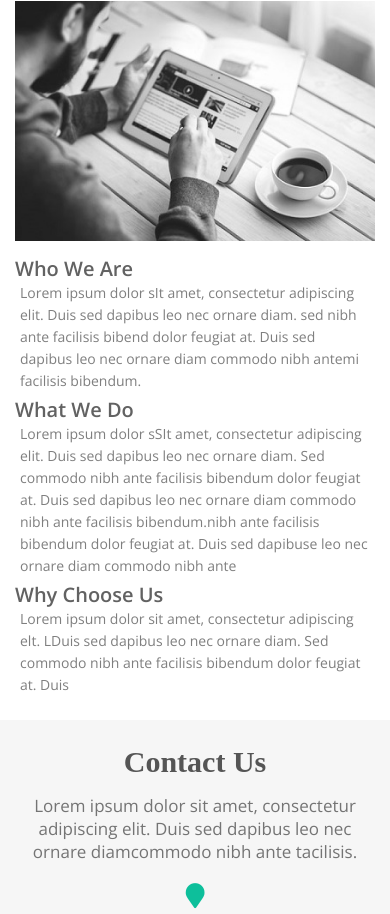
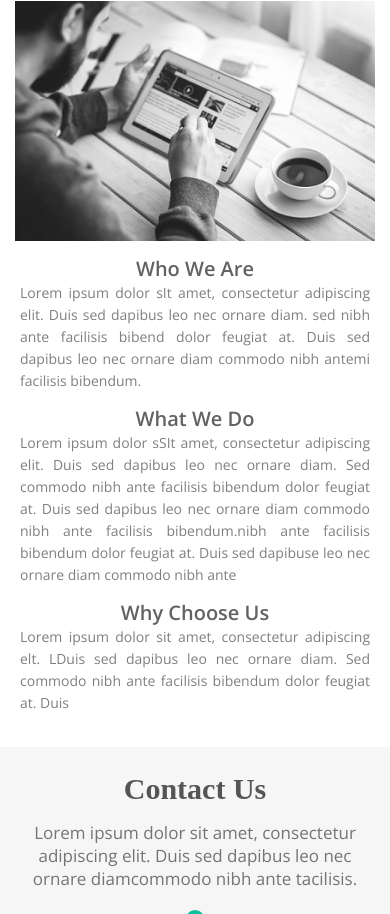
Before and after one commit to Dipta360/Class27-class-assignment-, a plain HTML site: page index.html in a window 390 px wide. Shown: the part 1500-2414 px from the top of the page. Drawn offline with nearby package versions, Linux system fonts and the light colour scheme.

Commit message:
Update responsive.css

```diff
--- a/responsive/responsive.css
+++ b/responsive/responsive.css
@@ -22,7 +22,7 @@
 }
 
 
-@media (max-width:1024px) {
+@media (max-width:1100px) {
     .banner {
         padding: 160px 0;
     }
@@ -56,11 +56,21 @@
         font-size: 14px;
     }
     .about-content p {
-        margin-bottom: 4px;
+        text-align: justify;
     }
     .contact-contant {
         width: 30%;
         margin-left: 0;
+    }
+    .image {
+        width: 100%;
+        float: none;
+        margin-bottom: 15px;
+    }
+    .about-content {
+        width: 100%;
+        float: none;
+        text-align: center;
     }
 }
 
```
